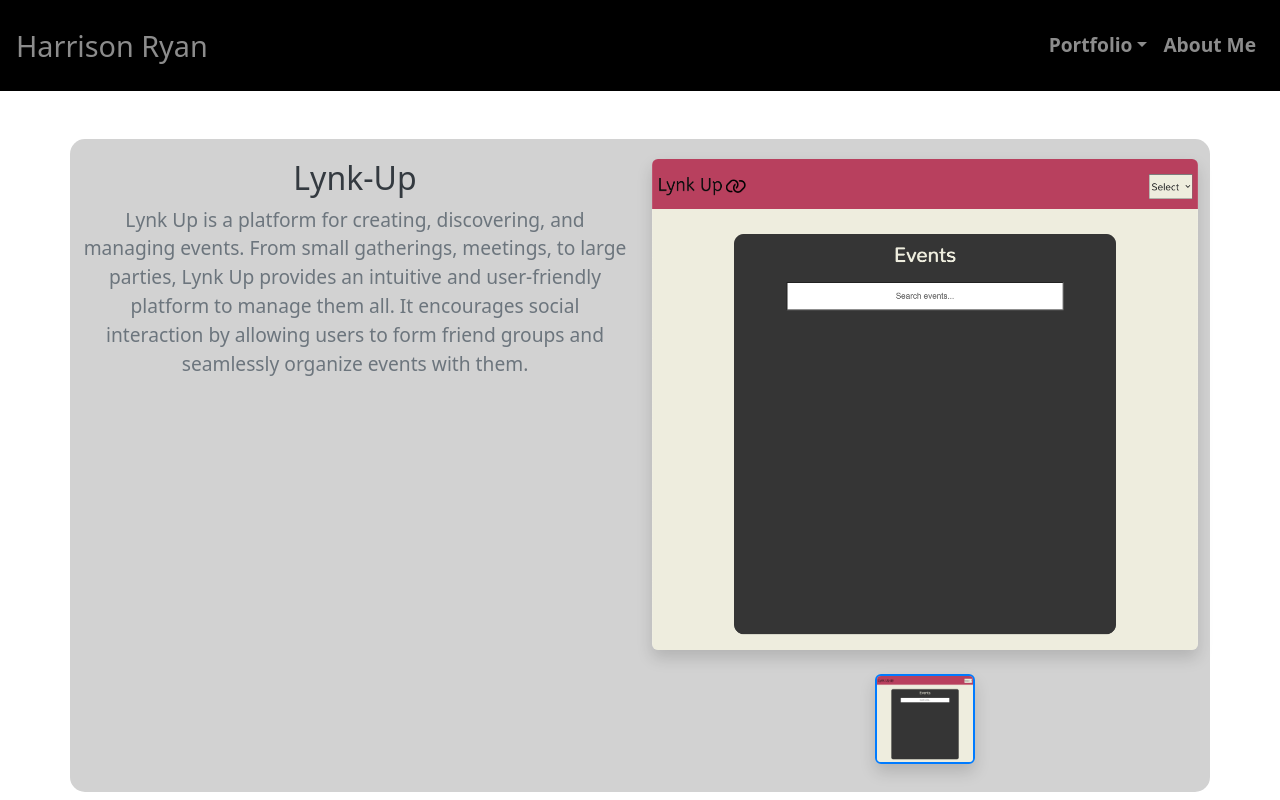
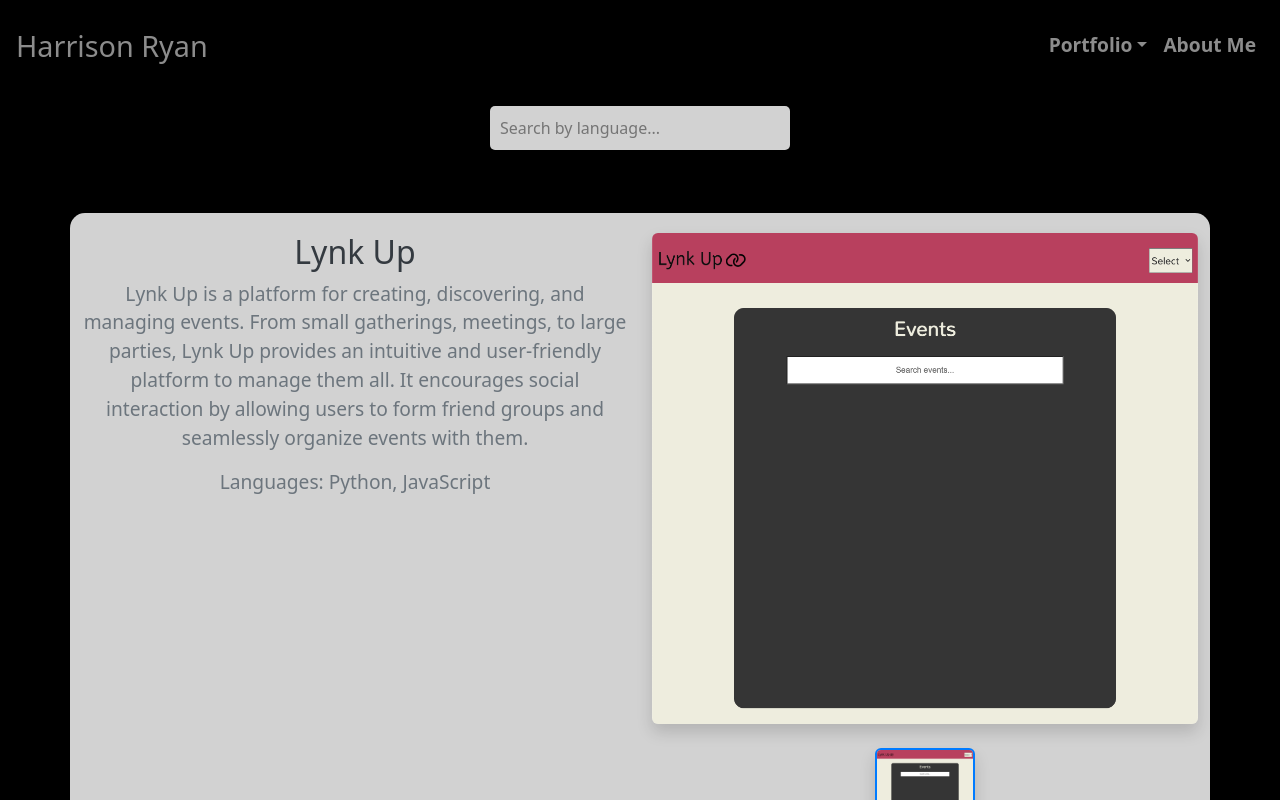
Before and after one commit to hwryan12/portfolio, a React (Create React App) app: page /projects in a window 1280 px wide. Shown: the top 800 px of the page. Built offline with nearby package versions, Linux system fonts and the light colour scheme.

Commit message:
feature: Add search by languages used for projects

```diff
--- a/src/App.css
+++ b/src/App.css
@@ -1,4 +1,5 @@
 .App {
+  background-color: #000000;
   text-align: center;
 }
 
@@ -37,6 +38,12 @@
   }
 }
 
-body {
-  background-color: #000000;
+.searchInput {
+  margin: 15px;
+  padding: 10px;
+  border: none;
+  border-radius: 5px;
+  font-size: 16px;
+  width: 300px;
+  background-color: #d2d2d2;
 }
--- a/src/App.js
+++ b/src/App.js
@@ -1,4 +1,4 @@
-import React from 'react';
+import React, { useState } from 'react';
 import { BrowserRouter as Router, Routes, Route } from 'react-router-dom';
 import Header from './components/Header';
 import Project from './components/Body';
@@ -8,24 +8,34 @@ import projects from './projects';
 import './App.css';
 
 function App() {
+    const [searchTerm, setSearchTerm] = useState('');
     const schoolProjects = projects.filter(project => project.type === "school");
     const personalProjects = projects.filter(project => project.type === "personal");
+    const filteredProjects = projects.filter((project) => {
+        return project.languages.some(language => language.toLowerCase().includes(searchTerm.toLowerCase()));
+    });
+
+    const handleSearch = (event) => {
+        setSearchTerm(event.target.value);
+    }
 
     return (
         <Router>
             <div className="App">
                 <Header />
+                <input type="text" className="searchInput" placeholder="Search by language..." value={searchTerm} onChange={handleSearch} />
                 <Routes>
                     <Route path="/" element={<Welcome />} />
                     <Route path="/projects" element={
                         <>
-                            {projects.map((project) => (
+                            {filteredProjects.map((project) => (
                                 <Project
                                     key={project.id}
                                     id={project.id}
                                     title={project.title}
                                     description={project.description}
-                                    images={project.images}  // pass the images array to the Project component
+                                    images={project.images}
+                                    languages={project.languages}
                                 />
                             ))}
                         </>
@@ -38,7 +48,8 @@ function App() {
                                     id={project.id}
                                     title={project.title}
                                     description={project.description}
-                                    images={project.images}  // pass the images array to the Project component
+                                    images={project.images}
+                                    languages={project.languages}
                                 />
                             ))}
                         </>
@@ -51,7 +62,8 @@ function App() {
                                     id={project.id}
                                     title={project.title}
                                     description={project.description}
-                                    images={project.images}  // pass the images array to the Project component
+                                    images={project.images}
+                                    languages={project.languages}
                                 />
                             ))}
                         </>
--- a/src/components/Body.js
+++ b/src/components/Body.js
@@ -1,7 +1,7 @@
 import React, { useState } from 'react';
 import styles from './Body.module.css';
 
-const Project = ({id, title, description, images}) => {
+const Project = ({id, title, description, images, languages}) => {
     const [selectedImage, setSelectedImage] = useState(images[0]);
 
     const handleImageSelect = (image) => {
@@ -14,6 +14,7 @@ const Project = ({id, title, description, images}) => {
                 <div className="col-lg-6">
                     <h2 className={styles.h2}>{title}</h2>
                     <p className={styles.p}>{description}</p>
+                    <p className={styles.p}>Languages: {languages.join(', ')}</p>
                 </div>
                 <div className="col-lg-6">
                     <img src={selectedImage} alt={`${title} wireframe`} className="img-fluid rounded shadow" />
--- a/src/index.css
+++ b/src/index.css
@@ -1,4 +1,5 @@
 body {
+  background-color: #000000;
   margin: 0;
   font-family: -apple-system, BlinkMacSystemFont, 'Segoe UI', 'Roboto', 'Oxygen',
     'Ubuntu', 'Cantarell', 'Fira Sans', 'Droid Sans', 'Helvetica Neue',
```
Also changed, not shown: src/projects.js.
